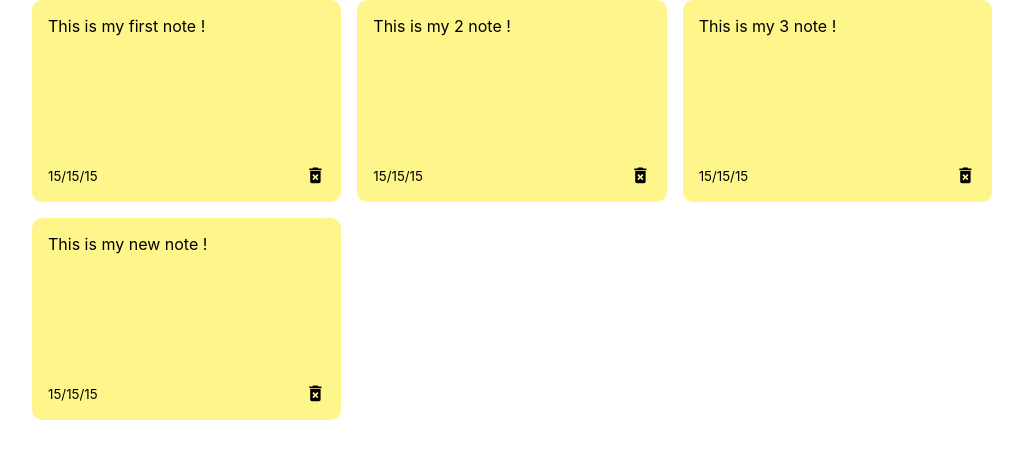
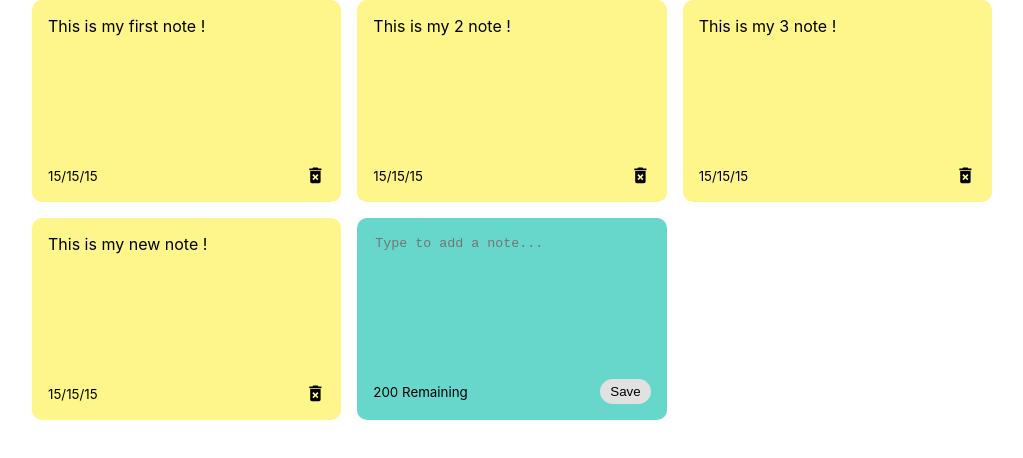
Before and after one commit to Hugodujour/Notes, a React (Create React App) app: page / in a window 1280 px wide. Shown: the top 458 px of the page, without its empty margins (128-1151 px from the left). Built offline with nearby package versions, Linux system fonts and the light colour scheme.

Commit message:
notes fonctionnelles

```diff
--- a/src/App.js
+++ b/src/App.js
@@ -27,9 +27,20 @@
 
   ])
 
+  const addNote = (text) => {
+    const date = new Date()
+    const newNote = {
+      id: nanoid(),
+      text: text,
+      date: date.toLocaleDateString()
+    }
+    const newNotes = [...notes, newNote]
+    setNotes(newNotes)
+  }
+
   return (
     <div className="container">
-      <NotesList notes={notes}/>
+      <NotesList notes={notes} handleAddNote={addNote}/>
     </div>
   )
 }
--- /dev/null
+++ b/src/components/AddNote.js
@@ -0,0 +1,38 @@
+import { useState } from "react"
+
+const AddNote = ({handleAddNote}) => {
+
+  const [noteText, setNoteText] = useState('')
+  const characterLimit = 200
+
+  const handleChange = (event) => {
+    if (characterLimit - event.target.value.length >= 0){
+      setNoteText(event.target.value)
+    }
+  }
+
+  const handleSaveClick = () => {
+      if(noteText.trim().length > 0){
+      handleAddNote(noteText)
+      setNoteText('')
+    }
+  }
+
+  return(
+    <div className="note new">
+      <textarea
+          rows='8'
+          cols='10'
+          placeholder="Type to add a note..."
+          value={noteText}
+          onChange={handleChange}
+        ></textarea>
+        <div className="note-footer">
+          <small>{characterLimit - noteText.length} Remaining</small>
+          <button className="save" onClick={handleSaveClick}>Save</button>
+        </div>
+    </div>
+  )
+}
+
+export default AddNote
--- a/src/components/NotesList.js
+++ b/src/components/NotesList.js
@@ -1,12 +1,13 @@
 import Note from "./Note"
+import AddNote from "./AddNote"
 
-const NotesList = ({ notes }) => {
+const NotesList = ({ notes, handleAddNote }) => {
   return (
     <div className="notes-list">
       {notes.map((notes)=> (
       <Note id={notes.id} text={notes.text} date={notes.date}/>
       ))}
-
+      <AddNote handleAddNote={handleAddNote} />
     </div>
   )
 }
--- a/src/index.css
+++ b/src/index.css
@@ -26,6 +26,32 @@
   grid-template-columns: repeat(auto-fit, minmax(250px, 1fr));
 }
 
+.note.new {
+  background-color: #67d7cc;
+}
+
+textarea:focus {
+  outline: none;
+}
+
+textarea {
+  border: none;
+  resize: none;
+  background-color: #67d7cc;
+}
+
+.save {
+  background-color: #e1e1e1;
+  border: none;
+  border-radius: 15px;
+  padding: 5px 10px 5px 10px;
+}
+
+.save:hover {
+  background-color: #ededed;
+  cursor: pointer;
+}
+
 .note {
   background-color: #fef68a;
   border-radius: 10px;
@@ -34,6 +60,7 @@
   display: flex;
   flex-direction: column;
   justify-content: space-between;
+  white-space: pre-wrap;
 }
 
 .note-footer {
```
